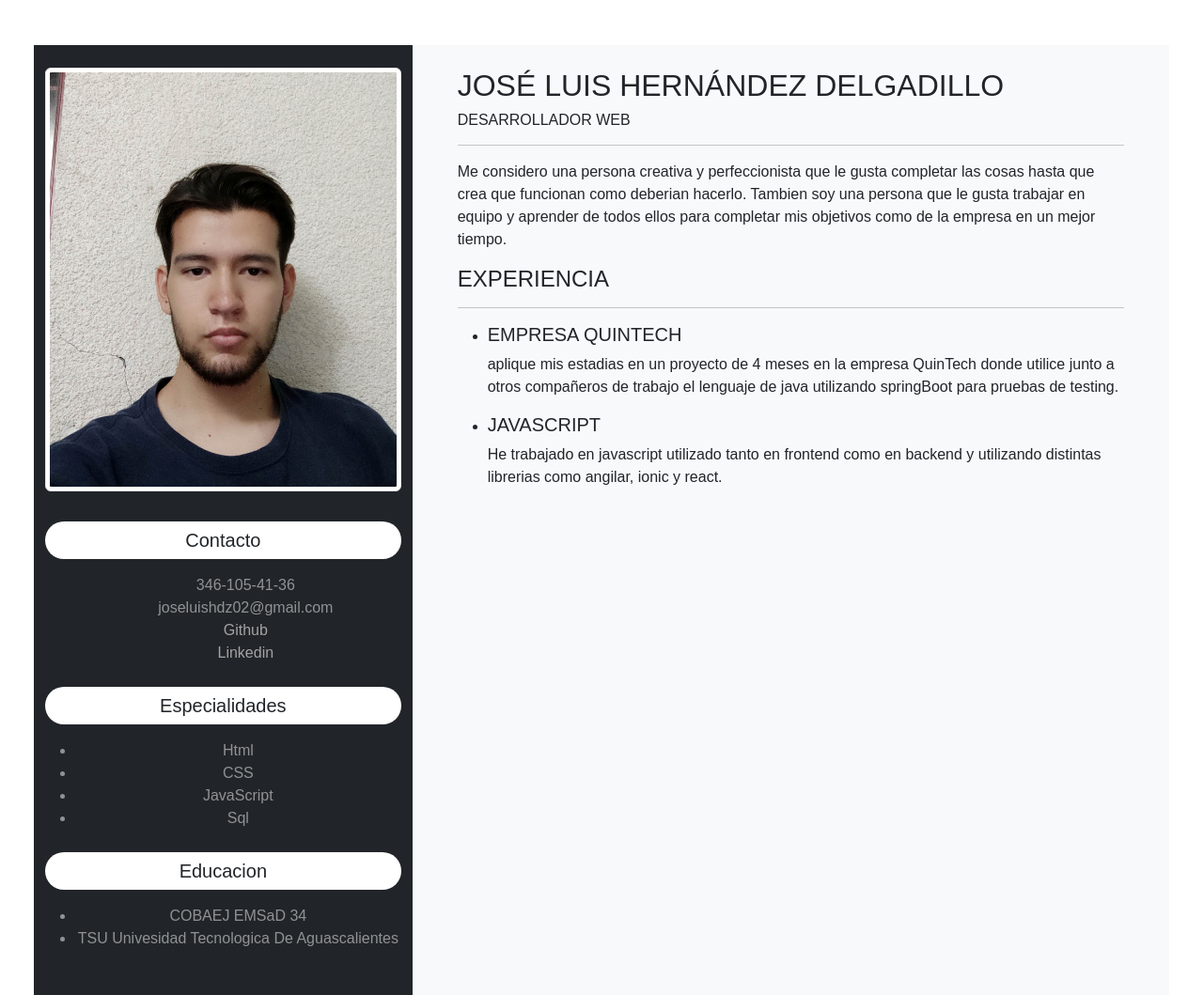
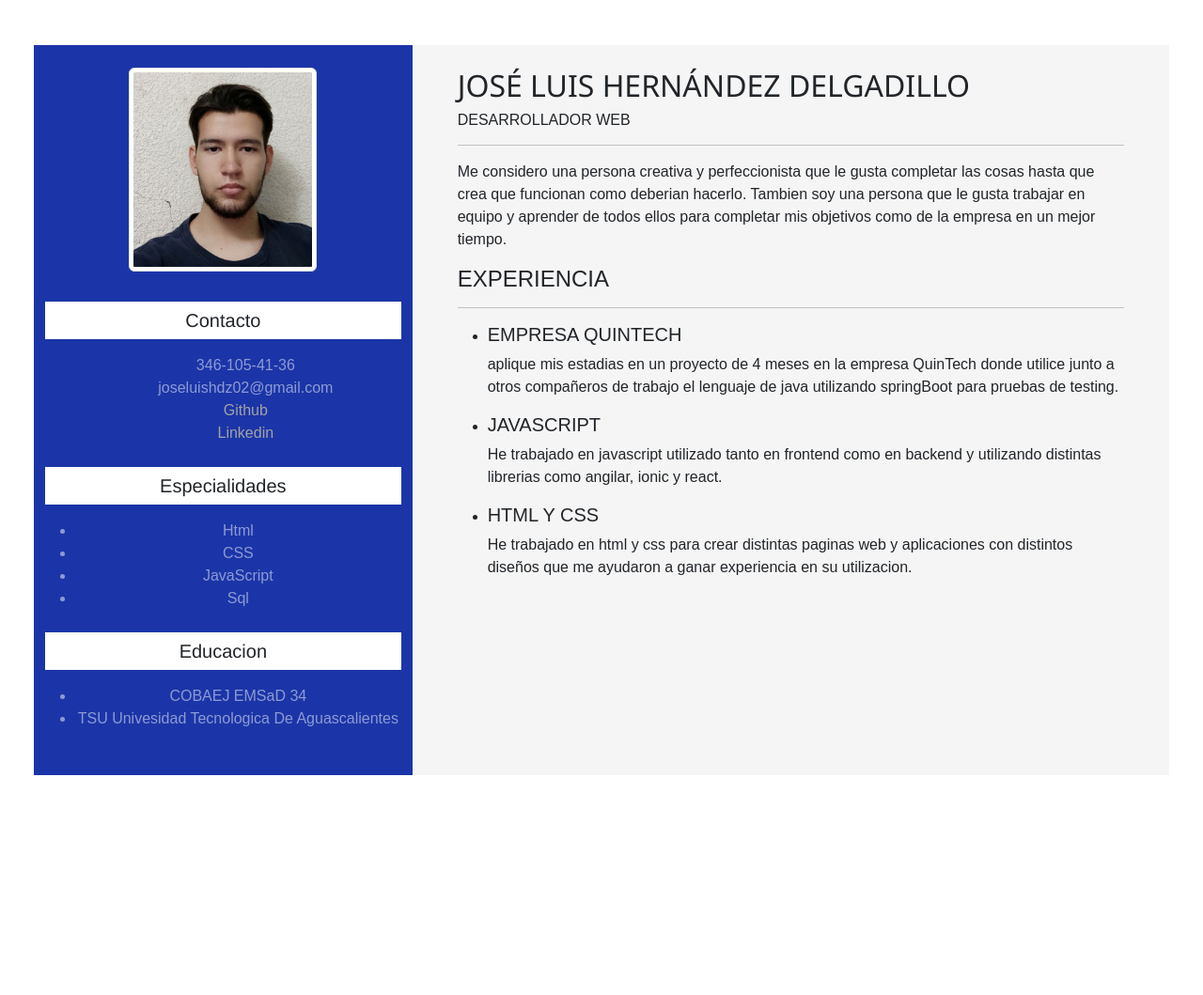
Before and after one commit to JLuisHdz/CurriculumVitae, a plain HTML site: page index.html in a window 1280 px wide. Shown: the whole page at 94% size. After the commit the page ends 873 px from the top, so only its background shows below. Drawn offline with nearby package versions, Linux system fonts and the light colour scheme.

Commit message:
added the picture and fonts

```diff
--- a/index.html
+++ b/index.html
@@ -11,14 +11,14 @@
 <body>
     <div class="conteiner p-5">
         <div class="row">
-            <div class="col-lg-4 bg-dark text-white text-center py-4">
+            <div class="col-lg-4 text-white text-center py-4" id="bgn">
                 <div class="header-left">
-                    <img src="/Images/profile.jpg" class="img-thumbnail dounded-circle mb-2">
+                    <img src="profile.jpg" class="img-thumbnail dounded-circle mb-2" width="200" height="200">
                     <h4 class="lead text-uppercase text-white-50 mb-4"></h4>
                 </div>
 
                 <div>
-                    <h5 class="bg-white text-dark py-2 rounded-pill">Contacto</h5>
+                    <h5 class="bg-white text-dark py-2" id="subt">Contacto</h5>
 
                     <ul class="list-unstyled text-white-50 ml-5 py-2 text-left">
                         <li class="list-item">
@@ -41,7 +41,7 @@
                 </div>
 
                 <div>
-                    <h5 class="bg-white text-dark py-2 rounded-pill">Especialidades</h5>
+                    <h5 class="bg-white text-dark py-2" id="subt">Especialidades</h5>
                     <ul class="list text-white-50 ml-5 py-2 text-left text-capitalize">
                         <li class="list-item">html</li>
                         <li class="list-item">CSS</li>
@@ -51,7 +51,7 @@
                 </div>
 
                 <div>
-                    <h5 class="bg-white text-dark py-2 rounded-pill">Educacion</h5>
+                    <h5 class="bg-white text-dark py-2" id="subt">Educacion</h5>
                     <ul class="list text-white-50 ml-5 py-2 text-left text-capitalize">
                         <li class="list-item">COBAEJ EMSaD 34</li>
                         <li class="list-item">TSU Univesidad tecnologica de Aguascalientes</li>
@@ -59,9 +59,9 @@
                 </div>
 
             </div>
-            <div class="col-lg-8 bg-light text-dark py-4 px-5">
+            <div class="col-lg-8 text-dark py-4 px-5" id="bgnb">
                 <div class="header-right">
-                    <h2 class="text-uppercase">José Luis Hernández Delgadillo</h2>
+                    <h2 class="text-uppercase" id="titulo">José Luis Hernández Delgadillo</h2>
                     <h6 class="text-uppercase">Desarrollador Web</h6>
                     <hr>
                     <p>Me considero una persona creativa y perfeccionista que le gusta completar las cosas hasta que crea que funcionan como deberian hacerlo.
@@ -82,7 +82,10 @@
                             <h5 class="text-uppercase">Javascript</h5>
                             <p>He trabajado en javascript utilizado tanto en frontend como en backend y utilizando distintas librerias como angilar, ionic y react.</p>
                         </li>
-
+                        <li class="list-item">
+                            <h5 class="text-uppercase">HTML y CSS</h5>
+                            <p>He trabajado en html y css para crear distintas paginas web y aplicaciones con distintos diseños que me ayudaron a ganar experiencia en su utilizacion.</p>
+                        </li>
                     </ul>
                 </div>
             </div>
--- a/styles.css
+++ b/styles.css
@@ -8,3 +8,19 @@
     text-decoration: none;
     color: rgb(163, 163, 163);
 }
+
+#titulo {
+    font-family: 'Segoe UI', Tahoma, Geneva, Verdana, sans-serif;
+}
+
+#subt {
+    font-family: 'Franklin Gothic Medium', 'Arial Narrow', Arial, sans-serif;
+}
+
+#bgn {
+    background-color: rgb(27, 53, 168);
+}
+
+#bgnb {
+    background-color: rgb(245, 245, 245);
+}
```
Also changed, not shown: profile.jpg (added).
